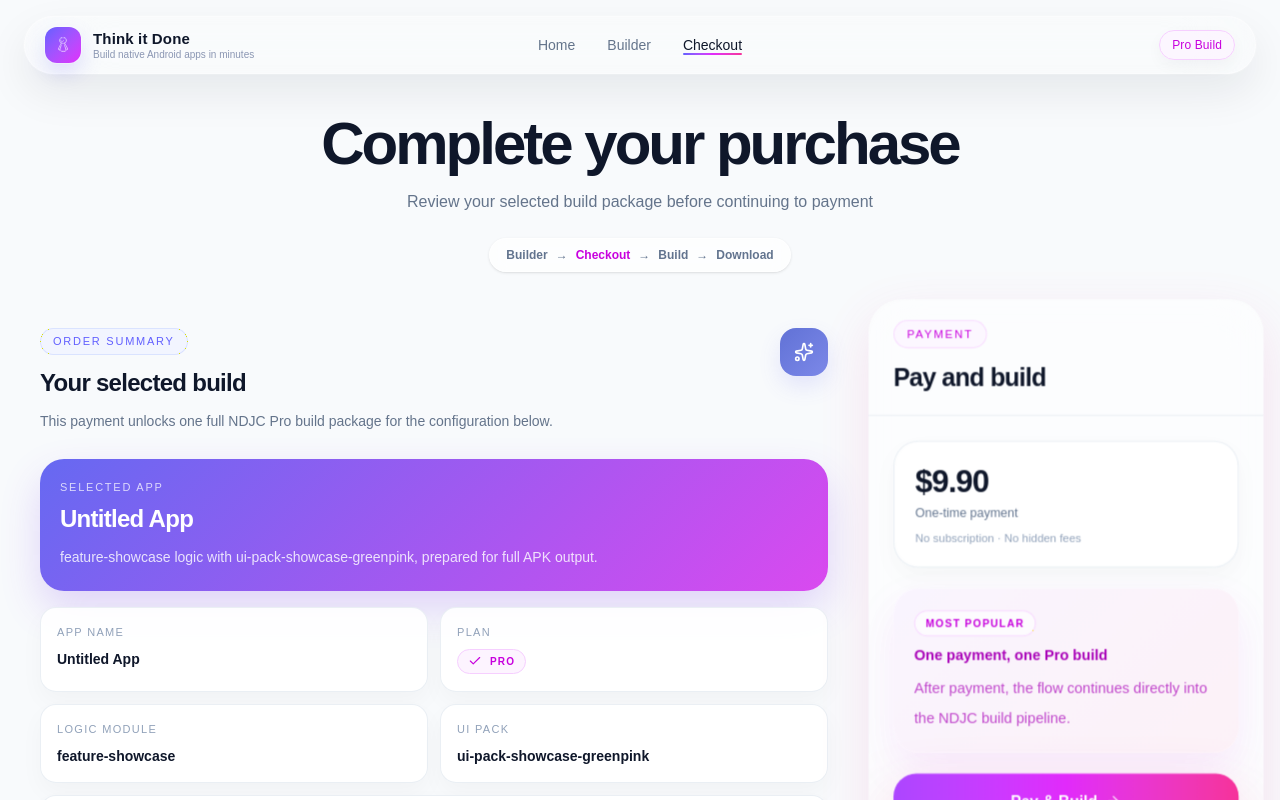
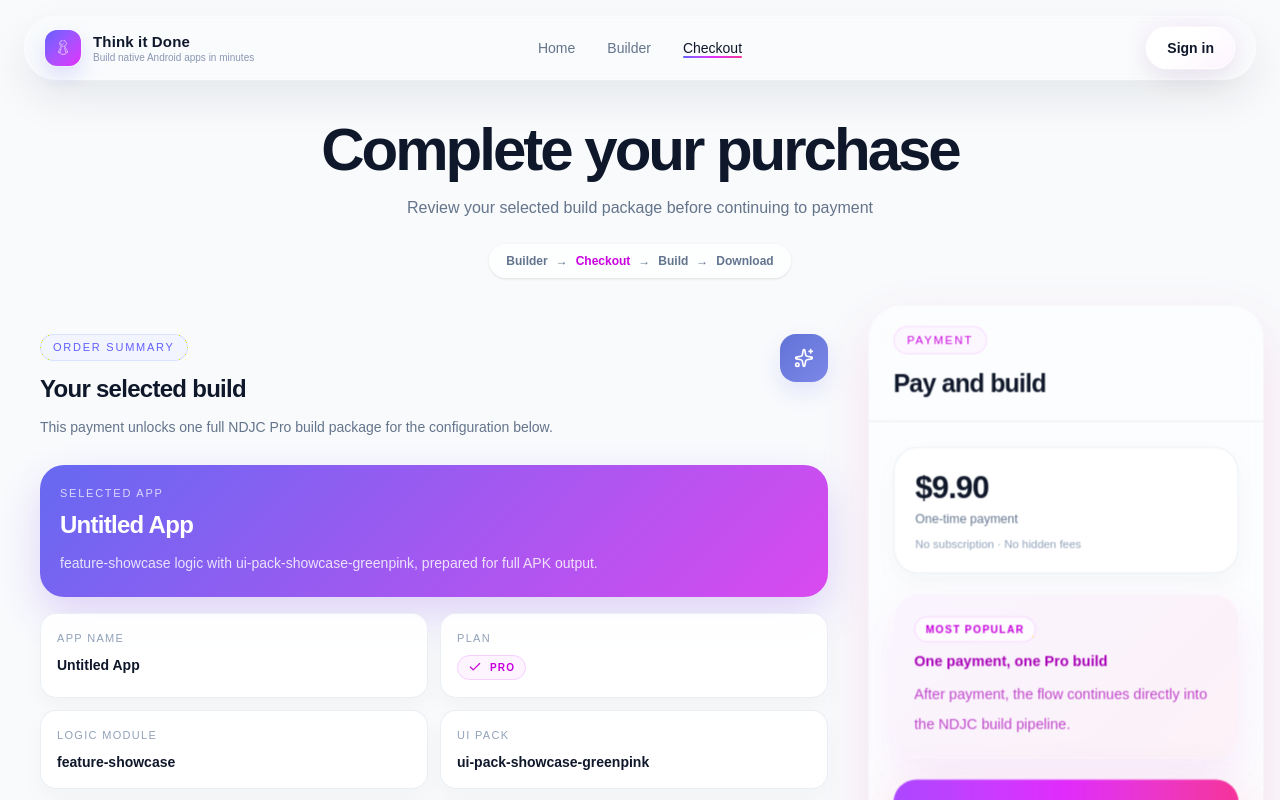
Before and after one commit to why459097630/niandongjicheng, a Next.js app: page /checkout in a window 1280 px wide. Shown: the top 800 px of the page. Built offline with nearby package versions, Linux system fonts and the light colour scheme.

Commit message:
Add files via upload

```diff
--- a/app/checkout/page.tsx
+++ b/app/checkout/page.tsx
@@ -45,17 +45,12 @@ export default function CheckoutPage() {
       <div className="fixed inset-0 -z-10 bg-[linear-gradient(135deg,#ffffff_0%,#f1f5f9_48%,#d7dde8_100%),radial-gradient(circle_at_top,rgba(99,102,241,0.18),transparent_38%)]" />
 
       <SiteHeader
-        showAuthControls={false}
+        nextPath="/checkout"
         navItems={[
           { label: "Home", href: "/" },
           { label: "Builder", href: "/builder" },
           { label: "Checkout", href: "/checkout", isActive: true },
         ]}
-        rightSlot={
-          <div className="rounded-full border border-fuchsia-200 bg-fuchsia-50/70 px-3 py-1.5 text-xs font-medium tracking-[0.01em] text-fuchsia-600 shadow-[0_6px_16px_rgba(15,23,42,0.04)]">
-            {planLabel} Build
-          </div>
-        }
       />
 
       <section className="relative z-10 mx-auto max-w-7xl px-6 pb-20 pt-10">
--- a/app/generating/page.tsx
+++ b/app/generating/page.tsx
@@ -181,16 +181,11 @@ export default function GeneratingPage() {
       <div className="fixed inset-0 -z-10 bg-[linear-gradient(135deg,#ffffff_0%,#f1f5f9_48%,#d7dde8_100%),radial-gradient(circle_at_top,rgba(99,102,241,0.18),transparent_38%)]" />
 
       <SiteHeader
-        showAuthControls={false}
+        nextPath="/generating"
         navItems={[
           { label: "Home", href: "/" },
           { label: "History", href: "/history" },
         ]}
-        rightSlot={
-          <div className="rounded-full border border-fuchsia-200 bg-fuchsia-50/60 px-3 py-1.5 text-xs font-medium tracking-[0.01em] text-fuchsia-600 shadow-[0_6px_16px_rgba(15,23,42,0.04)]">
-            Generating...
-          </div>
-        }
       />
 
       <section className="relative z-10 mx-auto max-w-3xl px-6 py-20">
--- a/app/result/page.tsx
+++ b/app/result/page.tsx
@@ -85,16 +85,11 @@ export default function ResultPage() {
       <div className="fixed inset-0 -z-10 bg-[linear-gradient(135deg,#ffffff_0%,#f1f5f9_48%,#d7dde8_100%),radial-gradient(circle_at_top,rgba(99,102,241,0.18),transparent_38%)]" />
 
       <SiteHeader
-        showAuthControls={false}
+        nextPath="/result"
         navItems={[
           { label: "Home", href: "/" },
           { label: "History", href: "/history" },
         ]}
-        rightSlot={
-          <div className="rounded-full border border-emerald-200 bg-emerald-50/70 px-3 py-1.5 text-xs font-medium text-emerald-600 shadow-[0_6px_16px_rgba(15,23,42,0.04)]">
-            Build Completed
-          </div>
-        }
       />
 
       <section className="relative z-10 mx-auto max-w-3xl px-6 py-20 text-center">
```
